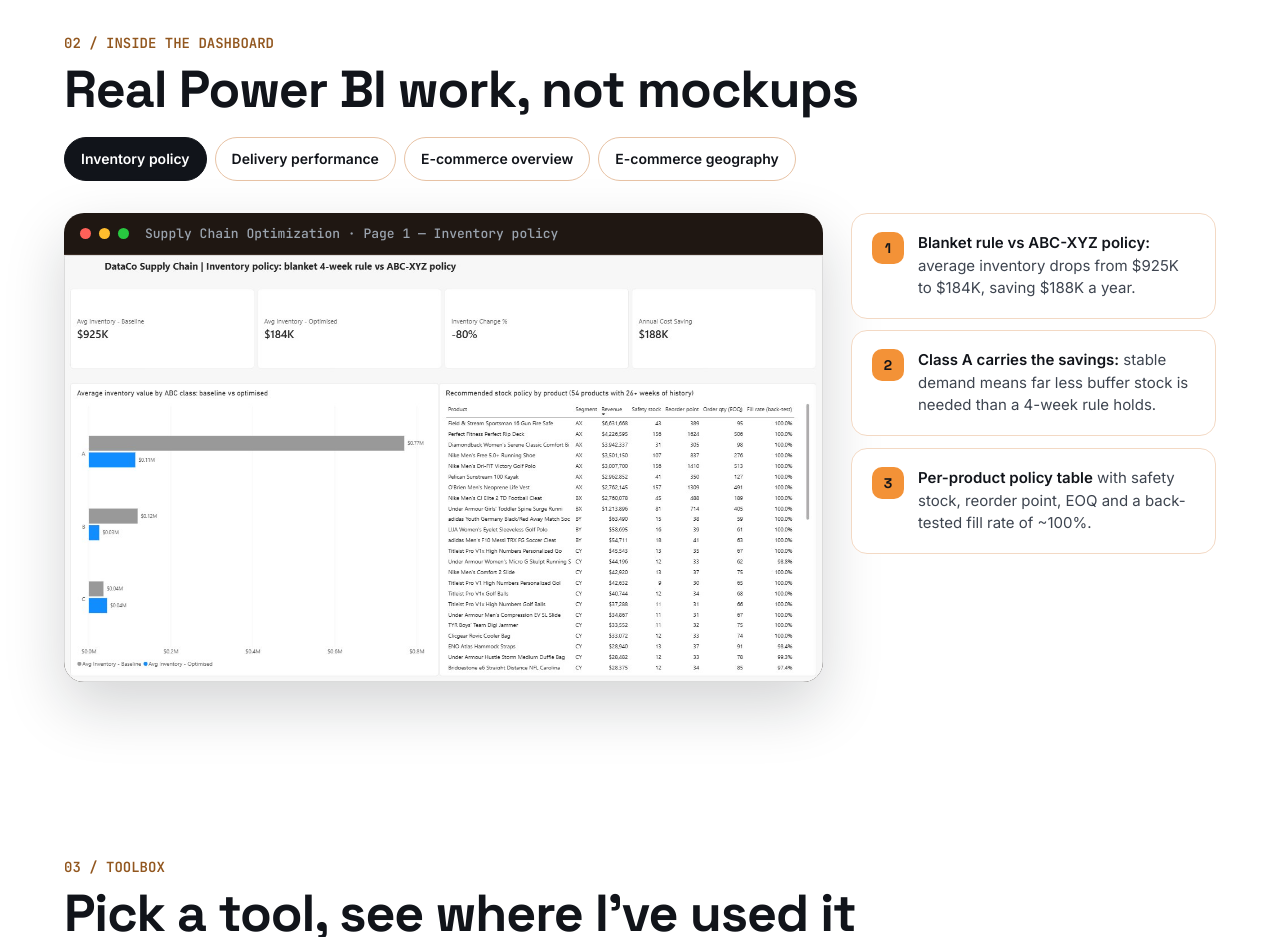
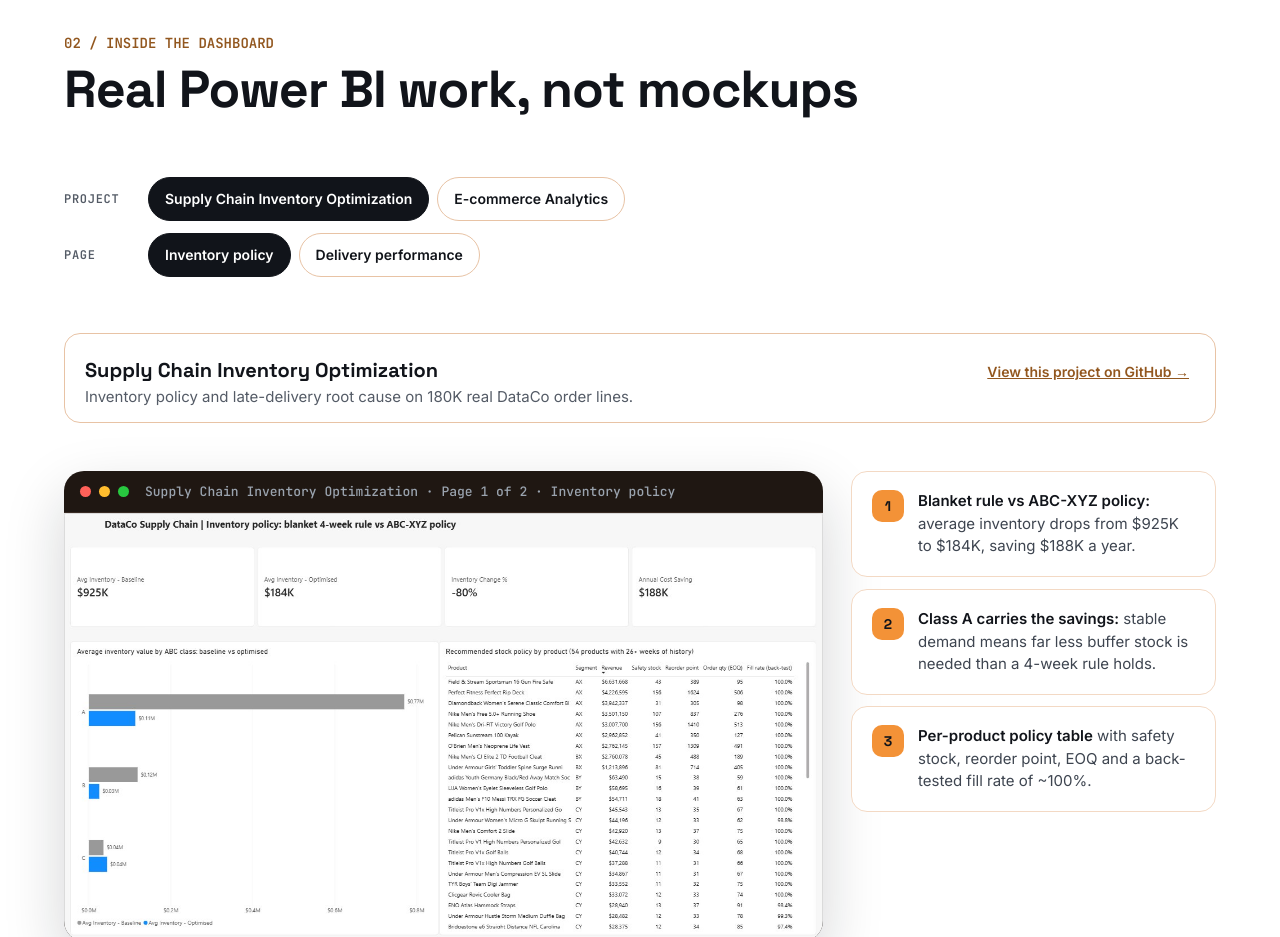
Before and after one commit to AnilkumarSowrav/AnilkumarSowrav.github.io, a plain HTML site: page index.html in a window 1280 px wide. Shown: the part 3220-4157 px from the top of the page. Drawn offline with Linux system fonts and the light colour scheme.

Commit message:
Group dashboard gallery by project
Project switcher plus page tabs, a labelled project header with a GitHub
link, "Page X of 2" titles, and project cards open their own dashboard.

Co-Authored-By: Claude Opus 5.5 <noreply@anthropic.com>
Claude-Session: https://claude.ai/code/session_01AbVDWFEwkj1kWbFVA6Zz5W

```diff
--- a/index.html
+++ b/index.html
@@ -145,6 +145,12 @@
   .glink{display:inline-flex;align-items:center;min-height:44px;padding:0 6px;font-size:14px;font-weight:600;color:var(--accent-text)}
 
   /* dashboard gallery */
+  .dash-pick{display:flex;flex-direction:column;gap:12px;margin-top:28px}
+  .dash-pick .row2{display:flex;flex-wrap:wrap;align-items:center;gap:12px}
+  .dash-pick .k{width:72px;font:600 12px 'JetBrains Mono',monospace;letter-spacing:.06em;color:var(--muted,#5b6470)}
+  .dash-proj{display:flex;flex-wrap:wrap;align-items:baseline;justify-content:space-between;gap:8px 20px;margin:24px 0 16px;padding:16px 20px;border:1.5px solid var(--line-2);border-radius:16px;background:#fff}
+  .dash-proj h3{margin:0;font-size:20px}
+  .dash-proj p{margin:4px 0 0;font-size:15px;color:var(--muted,#5b6470)}
   .dash{display:grid;grid-template-columns:repeat(auto-fit,minmax(min(100%,300px),1fr));gap:28px;align-items:start}
   .dash-frame{grid-column:span 2;background:var(--dark);border-radius:20px;overflow:hidden;box-shadow:0 24px 60px rgba(17,20,26,.18)}
   @media (max-width:700px){.dash-frame{grid-column:auto}}
@@ -297,8 +303,12 @@
         <span class="label">02 / INSIDE THE DASHBOARD</span>
         <h2 class="h2">Real Power BI work, not mockups</h2>
       </div>
-      <div class="filters" id="dashtabs" role="tablist" aria-label="Dashboard pages"></div>
     </div>
+    <div class="dash-pick reveal">
+      <div class="row2"><span class="k">PROJECT</span><div class="filters" id="dashproj" role="tablist" aria-label="Choose a project"></div></div>
+      <div class="row2"><span class="k">PAGE</span><div class="filters" id="dashtabs" role="tablist" aria-label="Dashboard pages"></div></div>
+    </div>
+    <div class="dash-proj" id="dashproject" aria-live="polite"></div>
     <div class="dash reveal" style="--d:.1s">
       <div class="dash-frame">
         <div class="dash-bar"><i aria-hidden="true" style="background:#FF6159"></i><i aria-hidden="true" style="background:#FFBD2E"></i><i aria-hidden="true" style="background:#28C840"></i><span id="dashtitle"></span></div>
@@ -425,29 +435,33 @@ const STEPS = [
   { n:'NEXT', title:'Your team?', place:'West Haven, CT', points:['Looking for Business Analyst, operations and analytics roles','Bringing global BI experience plus a modern analytics toolkit'] }
 ];
 
+const DASH_PROJECTS = [
+  { id:'supply', name:'Supply Chain Inventory Optimization', blurb:'Inventory policy and late-delivery root cause on 180K real DataCo order lines.', link:'https://github.com/AnilkumarSowrav/Supply-Chain-Inventory-Optimization' },
+  { id:'ecom', name:'E-commerce Analytics', blurb:'SQL Server star schema, Python-generated sales and a two-page Power BI report.', link:'https://github.com/AnilkumarSowrav/Ecommerce-Analytics' }
+];
 const DASHBOARDS = [
-  { tab:'Inventory policy', title:'Supply Chain Optimization · Page 1 — Inventory policy', img:'images/supply-chain-inventory.jpg',
+  { project:'supply', tab:'Inventory policy', title:'Supply Chain Inventory Optimization · Page 1 of 2 · Inventory policy', img:'images/supply-chain-inventory.jpg',
     alt:'Power BI inventory page: KPI cards showing average inventory falling from $925K to $184K (−80%) and $188K annual saving, a bar chart of inventory by ABC class, and a per-product table of safety stock, reorder point, order quantity and fill rate.',
     notes:[
       '<strong>Blanket rule vs ABC-XYZ policy:</strong> average inventory drops from $925K to $184K, saving $188K a year.',
       '<strong>Class A carries the savings:</strong> stable demand means far less buffer stock is needed than a 4-week rule holds.',
       '<strong>Per-product policy table</strong> with safety stock, reorder point, EOQ and a back-tested fill rate of ~100%.'
     ] },
-  { tab:'Delivery performance', title:'Supply Chain Optimization · Page 2 — Delivery performance', img:'images/supply-chain-delivery.jpg',
+  { project:'supply', tab:'Delivery performance', title:'Supply Chain Inventory Optimization · Page 2 of 2 · Delivery performance', img:'images/supply-chain-delivery.jpg',
     alt:'Power BI delivery page: KPI cards for a 57.3% late rate, 19.8% and 12.0% under two scenarios, $20.1M revenue delivered late, a late-rate-by-shipping-mode bar chart and a promised vs actual shipping days column chart.',
     notes:[
       '<strong>57% of shipments arrive late</strong>, and the promise is the problem, not the warehouse.',
       '<strong>First Class</strong> promises 1 day and always takes 2; <strong>Second Class</strong> averages 4 days against a 2-day promise.',
       '<strong>Two scenarios</strong> cut late deliveries to 20% (honest promises) and 12% (reroute Second Class).'
     ] },
-  { tab:'E-commerce overview', title:'E-commerce Analytics · Page 1 — Overview', img:'images/dashboard-overview.jpg',
+  { project:'ecom', tab:'Overview', title:'E-commerce Analytics · Page 1 of 2 · Overview', img:'images/dashboard-overview.jpg',
     alt:'Power BI overview page: KPI cards for $4.15M revenue, 7K orders, $1.61M profit and $638.22 average order value, a monthly revenue trend line for 2024–2026 and a revenue-by-category bar chart.',
     notes:[
       '<strong>Four KPI cards</strong> built with DAX measures: $4.15M revenue, 7K orders, $1.61M profit, $638 average order value.',
       '<strong>Holiday seasonality</strong> jumps out of the monthly trend: revenue peaks every November–December and dips in January.',
       '<strong>Footwear leads</strong> every category at $1.05M, with Books and Home Appliances close behind.'
     ] },
-  { tab:'E-commerce geography', title:'E-commerce Analytics · Page 2 — Customers & Geography', img:'images/dashboard-geography.jpg',
+  { project:'ecom', tab:'Customers & Geography', title:'E-commerce Analytics · Page 2 of 2 · Customers & Geography', img:'images/dashboard-geography.jpg',
     alt:'Power BI customers and geography page: KPI cards, a filled US map of revenue by state and a table of the top 10 customers by revenue.',
     notes:[
       '<strong>Filled map</strong> of revenue by US state, driven by the customer geography dimension.',
@@ -512,7 +526,7 @@ function renderWork(){
       ${open ? `<ul class="details">${p.details.map(d => `<li>${esc(d)}</li>`).join('')}</ul>` : ''}
       <div class="row" style="gap:10px;align-items:center">
         <button type="button" class="tbtn press" data-open="${p.id}" aria-expanded="${open}">${open ? 'Hide details' : 'How I built it'}</button>
-        ${p.dash ? `<a class="glink" href="#dashboards">See the dashboard ↓</a>` : ''}
+        ${p.dash ? `<a class="glink" href="#dashboards" data-dashproj="${p.id}">See the dashboard ↓</a>` : ''}
         ${p.link ? `<a class="glink" href="${esc(p.link)}" target="_blank" rel="noopener" data-track="repo-${p.id}">View on GitHub →</a>` : ''}
       </div>
     </article>`;
@@ -544,8 +558,12 @@ $('steps').addEventListener('click', e => { const b = e.target.closest('[data-st
 let dashIdx = 0;
 function renderDash(){
   const d = DASHBOARDS[dashIdx];
-  $('dashtabs').innerHTML = DASHBOARDS.map((x,i) =>
+  const proj = DASH_PROJECTS.find(p => p.id === d.project);
+  $('dashproj').innerHTML = DASH_PROJECTS.map(p =>
+    `<button type="button" class="fbtn press${p.id===d.project?' on':''}" role="tab" aria-selected="${p.id===d.project}" data-proj="${p.id}">${esc(p.name)}</button>`).join('');
+  $('dashtabs').innerHTML = DASHBOARDS.map((x,i) => x.project !== d.project ? '' :
     `<button type="button" class="fbtn press${i===dashIdx?' on':''}" role="tab" aria-selected="${i===dashIdx}" data-dash="${i}">${esc(x.tab)}</button>`).join('');
+  $('dashproject').innerHTML = `<div><h3>${esc(proj.name)}</h3><p>${esc(proj.blurb)}</p></div><a class="glink" href="${esc(proj.link)}" target="_blank" rel="noopener" data-track="dash-repo-${proj.id}">View this project on GitHub →</a>`;
   $('dashtitle').textContent = d.title;
   const img = $('dashimg');
   if (img.getAttribute('src') !== d.img) {
@@ -556,6 +574,9 @@ function renderDash(){
   img.alt = d.alt;
   $('dashnotes').innerHTML = d.notes.map((n,i) => `<div class="note" style="--i:${i}"><b>${i+1}</b><p>${n}</p></div>`).join('');
 }
+function showProject(id){ dashIdx = DASHBOARDS.findIndex(x => x.project === id); renderDash(); }
+$('dashproj').addEventListener('click', e => { const b = e.target.closest('[data-proj]'); if(!b) return; showProject(b.dataset.proj); });
+$('cards').addEventListener('click', e => { const a = e.target.closest('[data-dashproj]'); if(a) showProject(a.dataset.dashproj); });
 $('dashtabs').addEventListener('click', e => { const b = e.target.closest('[data-dash]'); if(!b) return; dashIdx = +b.dataset.dash; renderDash(); });
 $('dashopen').addEventListener('click', () => {
   const d = DASHBOARDS[dashIdx]; $('lbimg').src = d.img; $('lbimg').alt = d.alt;
@@ -570,7 +591,7 @@ document.addEventListener('click', e => {
   const a = e.target.closest('[data-track]'); if (!a) return;
   if (window.goatcounter && window.goatcounter.count) window.goatcounter.count({ path: 'click-' + a.dataset.track, title: a.textContent.trim(), event: true });
 });
-const lbOpen = $('dashopen'); lbOpen.addEventListener('click', () => { if (window.goatcounter && window.goatcounter.count) window.goatcounter.count({ path: 'view-dashboard-' + DASHBOARDS[dashIdx].tab, event: true }); });
+const lbOpen = $('dashopen'); lbOpen.addEventListener('click', () => { if (window.goatcounter && window.goatcounter.count) window.goatcounter.count({ path: 'view-dashboard-' + DASHBOARDS[dashIdx].project + '-' + DASHBOARDS[dashIdx].tab, event: true }); });
 
 let w = 0;
 if (!window.matchMedia('(prefers-reduced-motion: reduce)').matches) {
```
